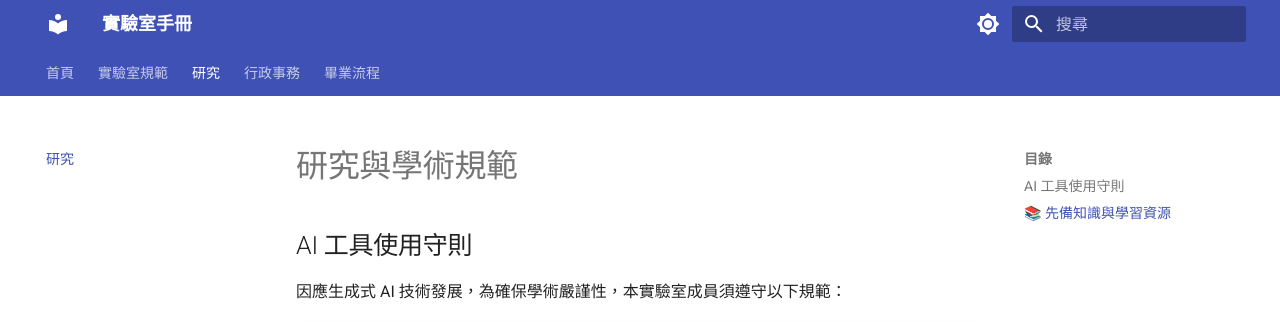
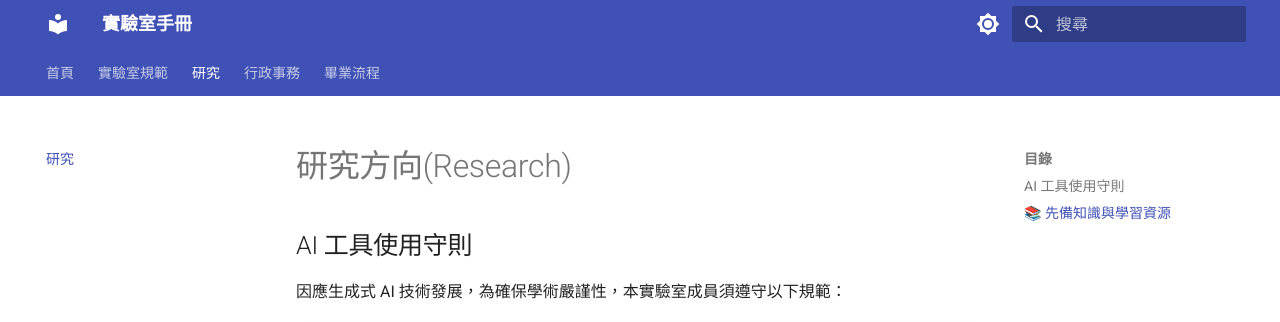
Before and after one commit to Ewz9/lab_handbook, an MkDocs documentation site: the page built from docs/research.md, in a window 1280 px wide and 1288 px high. Shown: the top 322 px of the window. Built offline with MkDocs 1.6.1 and Material for MkDocs 9.7.7, drawn with Linux system fonts in a browser that asks for light colours.

Commit message:
Update research.md

```diff
--- a/docs/research.md
+++ b/docs/research.md
@@ -1,4 +1,4 @@
-# 研究與學術規範
+# 研究方向(Research)
 
 ## AI 工具使用守則
 因應生成式 AI 技術發展，為確保學術嚴謹性，本實驗室成員須遵守以下規範：
```
